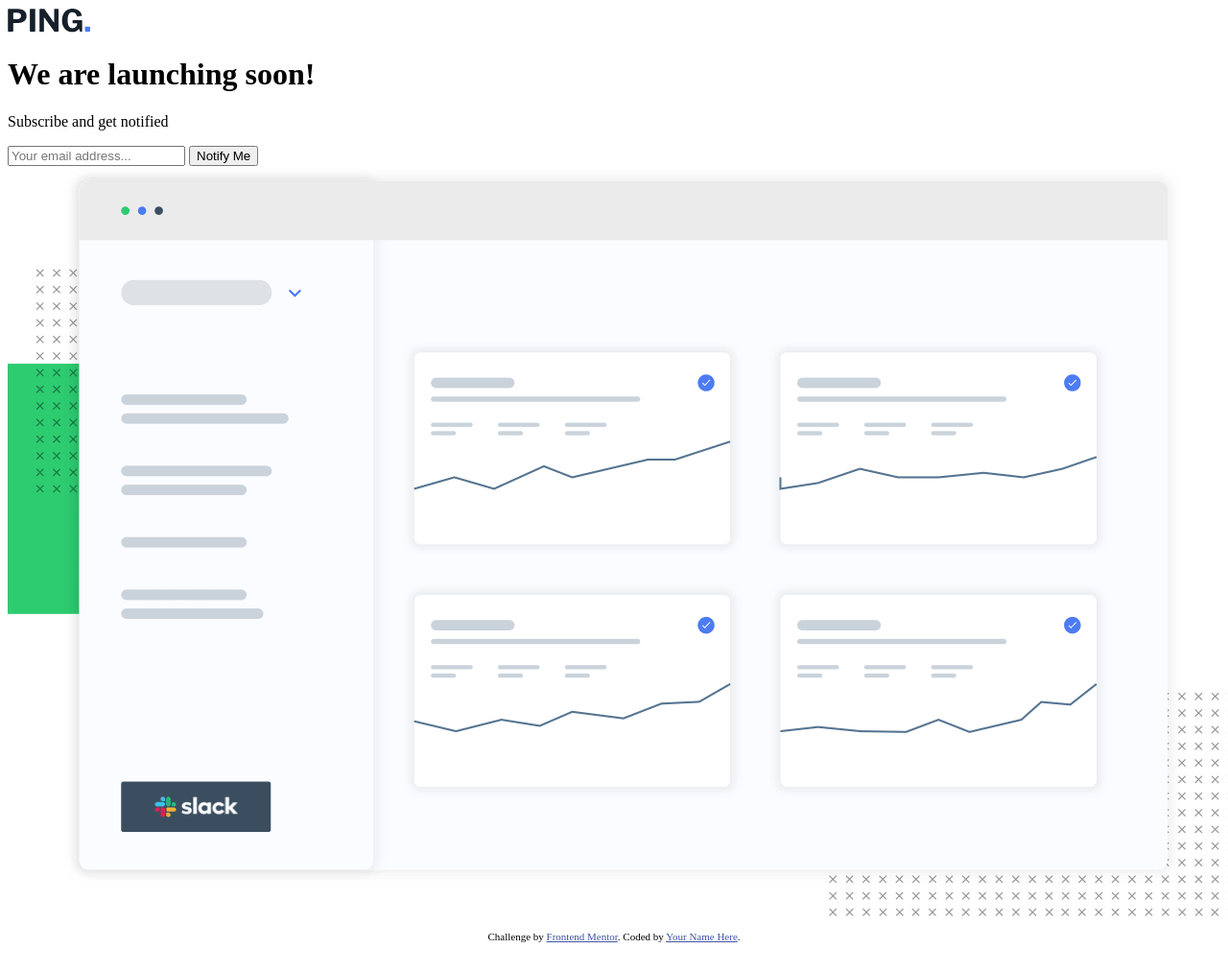
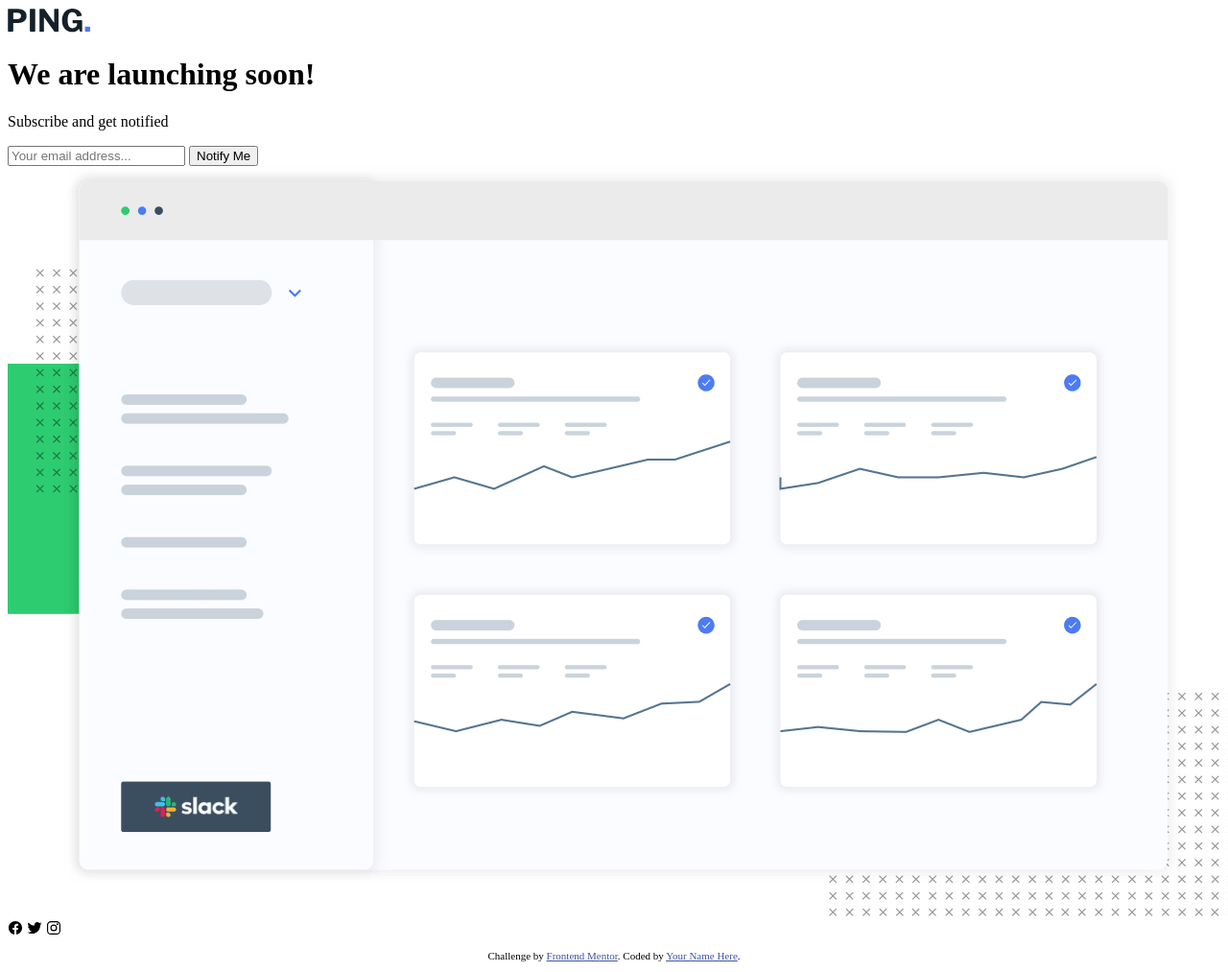
Before and after one commit to ks9927/ping-coming-soon, a plain HTML site: page ping-coming-soon-page-master/index.html in a window 1280 px wide. Shown: the whole page at 96% size. Drawn offline with nearby package versions, Linux system fonts and the light colour scheme.

Commit message:
add social media icons

```diff
--- a/ping-coming-soon-page-master/index.html
+++ b/ping-coming-soon-page-master/index.html
@@ -31,7 +31,11 @@
    <!-- Footer -->
   <footer>
     <!-- Icons -->
-
+    <div class="icons">
+      <ion-icon name="logo-facebook"></ion-icon>
+      <ion-icon name="logo-twitter"></ion-icon>
+      <ion-icon name="logo-instagram"></ion-icon>
+    </div>
 
     <!-- Front End Mentor signiture -->
     <p class="attribution">
@@ -39,6 +43,9 @@
       Coded by <a href="#">Your Name Here</a>.
     </p>
   </footer>
+
+<script type="module" src="https://unpkg.com/ionicons@7.1.0/dist/ionicons/ionicons.esm.js"></script>
+<script nomodule src="https://unpkg.com/ionicons@7.1.0/dist/ionicons/ionicons.js"></script>
 </body>
 <script src="ping.js"></script>
 </html>
```
